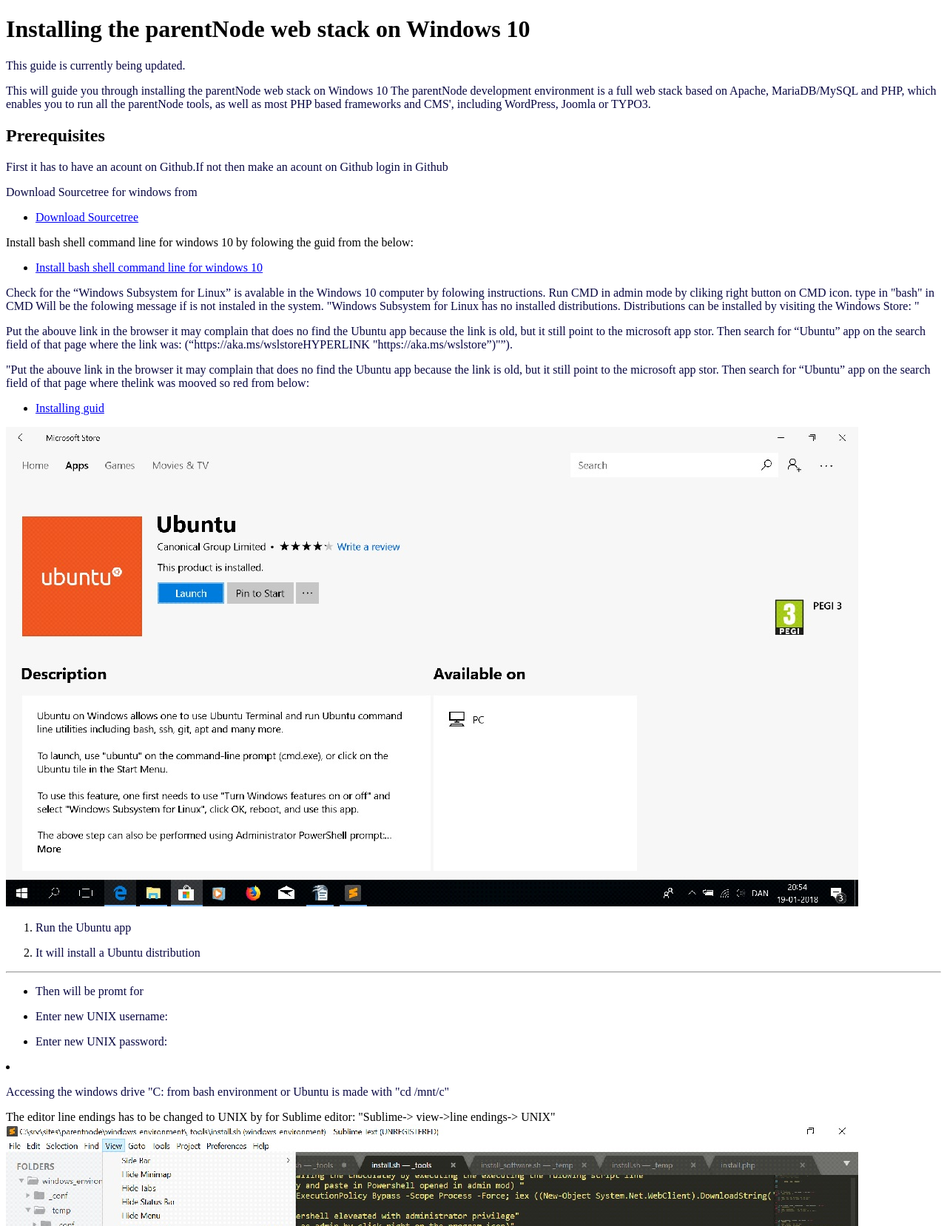
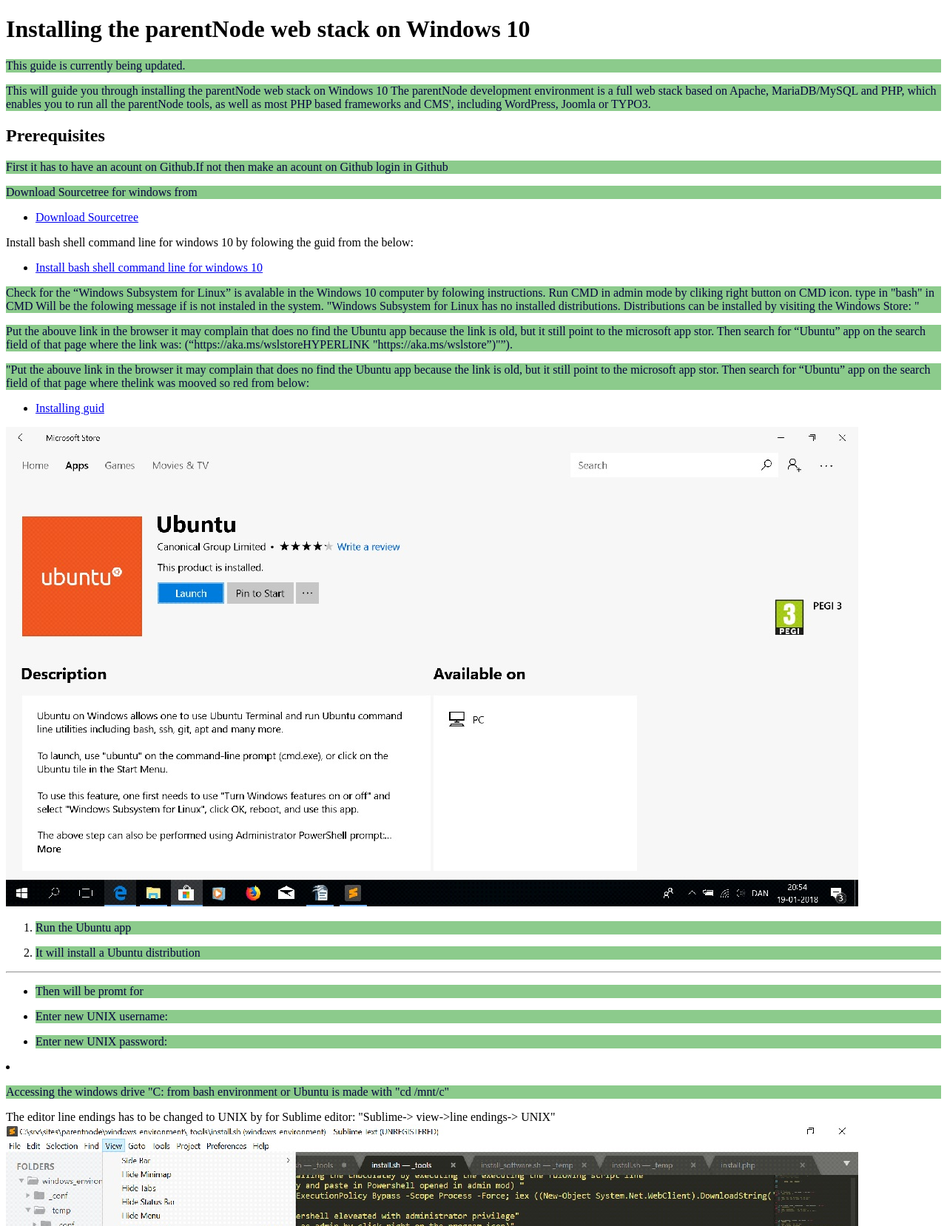
Before and after one commit to parentnode/hwd, a PHP site: page /octavian.php in a window 1280 px wide. Shown: the top 1657 px of the page at 74% size. Run offline with PHP 8.4, Linux system fonts and the light colour scheme.

Commit message:
fix spelling css

```diff
--- a/src/www/octavian_files/guid1.css
+++ b/src/www/octavian_files/guid1.css
@@ -1,4 +1,4 @@
 p{
 color:rgba(2, 1, 61, 0.979);
-backgrount-color:rgba(243, 242, 247, 0.479);
+background-color:rgba(16, 146, 16, 0.479);
 }
```
